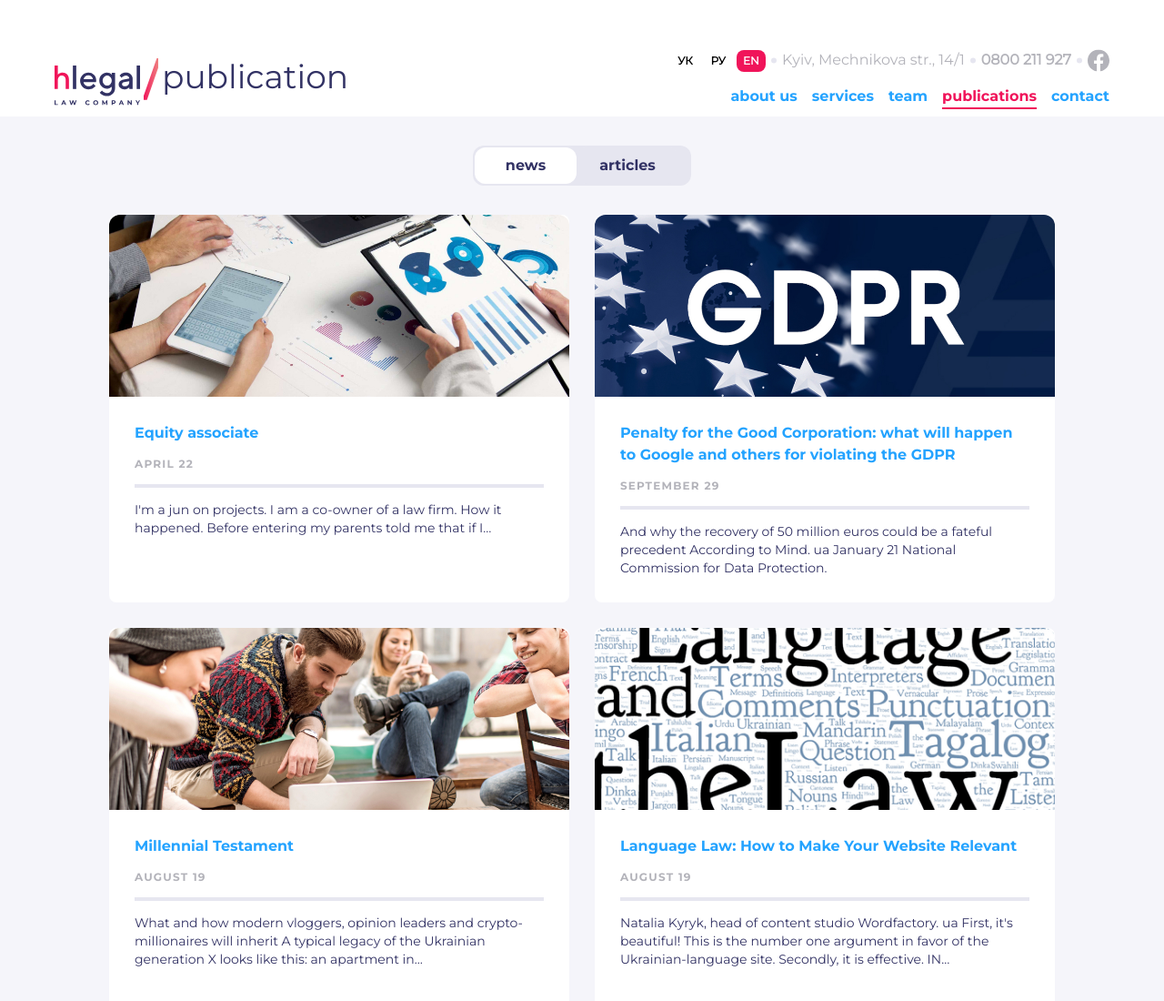
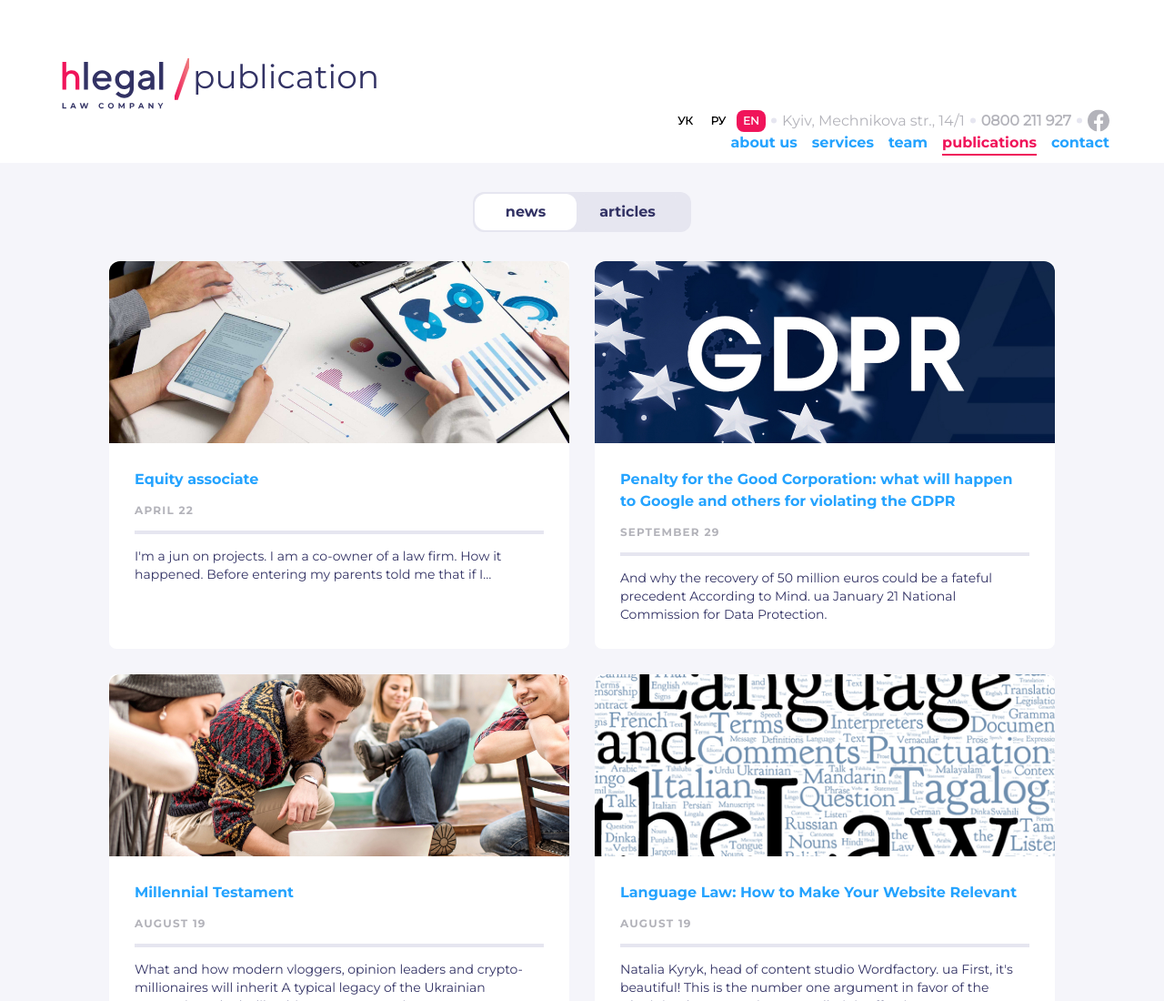
Before and after one commit to fedorovsergeii/home_work_17, a website: page src/pages/publications.html in a window 1280 px wide. Shown: the top 1100 px of the page at 91% size. Drawn offline with Linux system fonts and the light colour scheme.

Commit message:
Update publications.html

```diff
--- a/src/pages/publications.html
+++ b/src/pages/publications.html
@@ -8,7 +8,7 @@
 <body>
 <header>
   <div class="grid grid-rows-2 pb-2 md:grid-rows-[25px_1fr_25px] md:gap-y-7 md:pt-12
-    lg:gap-y-0 lg:grid-rows-2 lg:grid-cols-[360px_1fr] lg:pt-12 md:px-[60px] 3xl:px-[160px]"  >
+    lg:gap-y-0 lg:grid-rows-2 lg:grid-cols-[380px_1fr] lg:pt-12 md:px-[60px] 3xl:px-[160px]"  >
 
     <div class="lang-contact bg-grey-footer flex justify-between items-center px-4
        md:bg-inherit md:justify-start md:px-0
```
